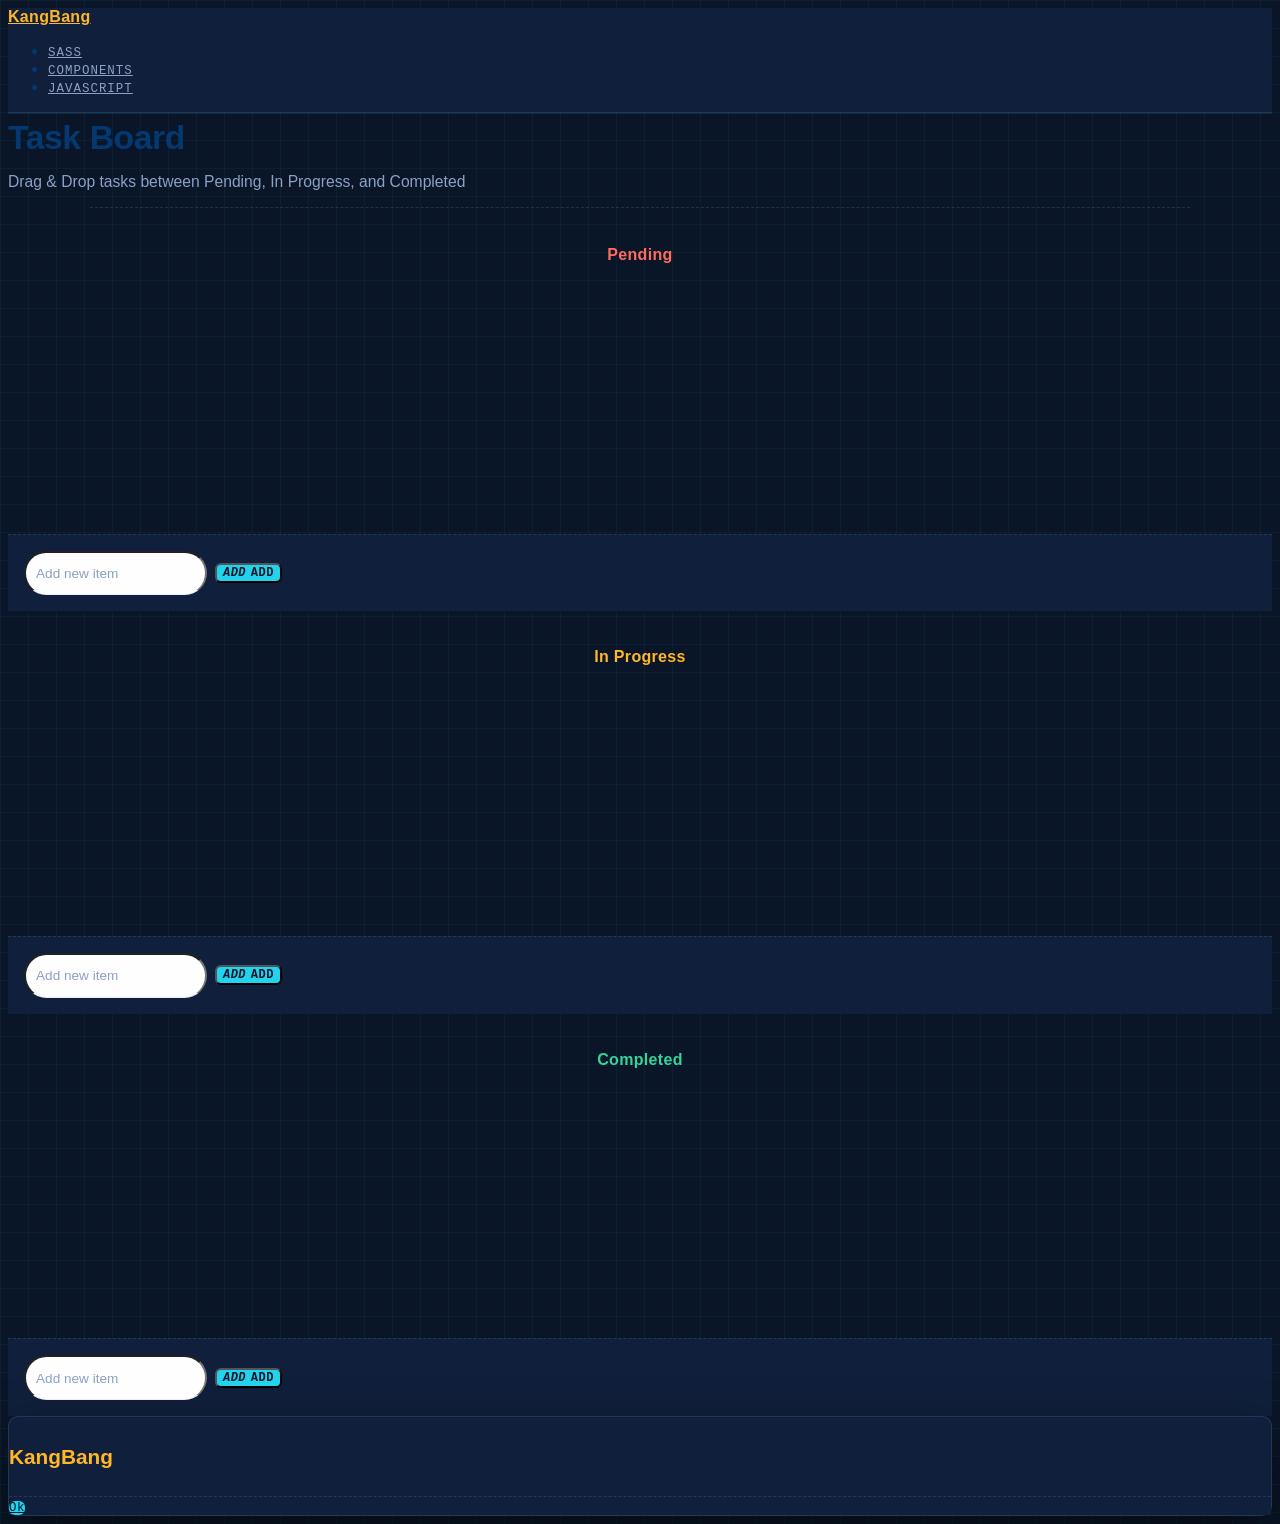
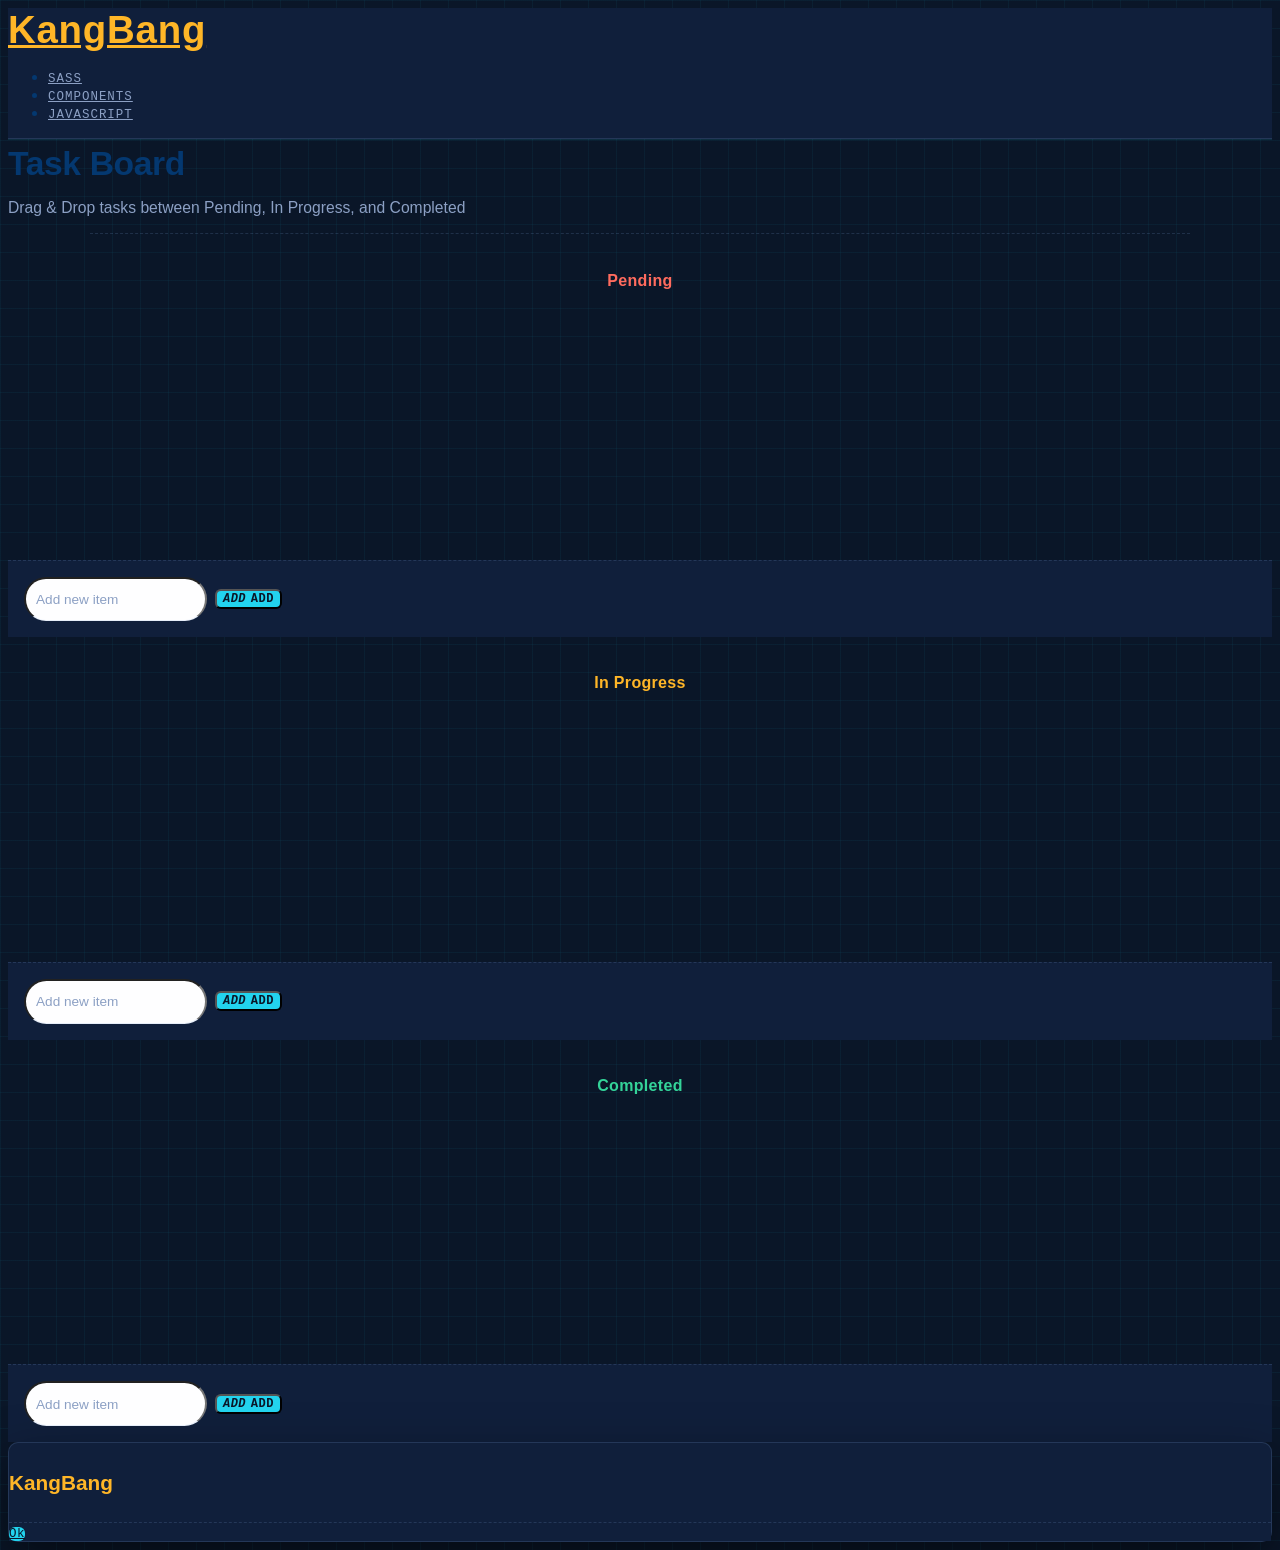

Add username and wa sharing feature

--- a/assets/css/kangbang.css
+++ b/assets/css/kangbang.css
@@ -44,6 +44,7 @@ nav.teal.darken-3 {
 nav .brand-logo {
   font-family: var(--bp-font-display);
   font-weight: 700;
+  font-size: 3vw;;
   letter-spacing: 0.02em;
   color: var(--bp-amber) !important;
   display: inline-flex;
